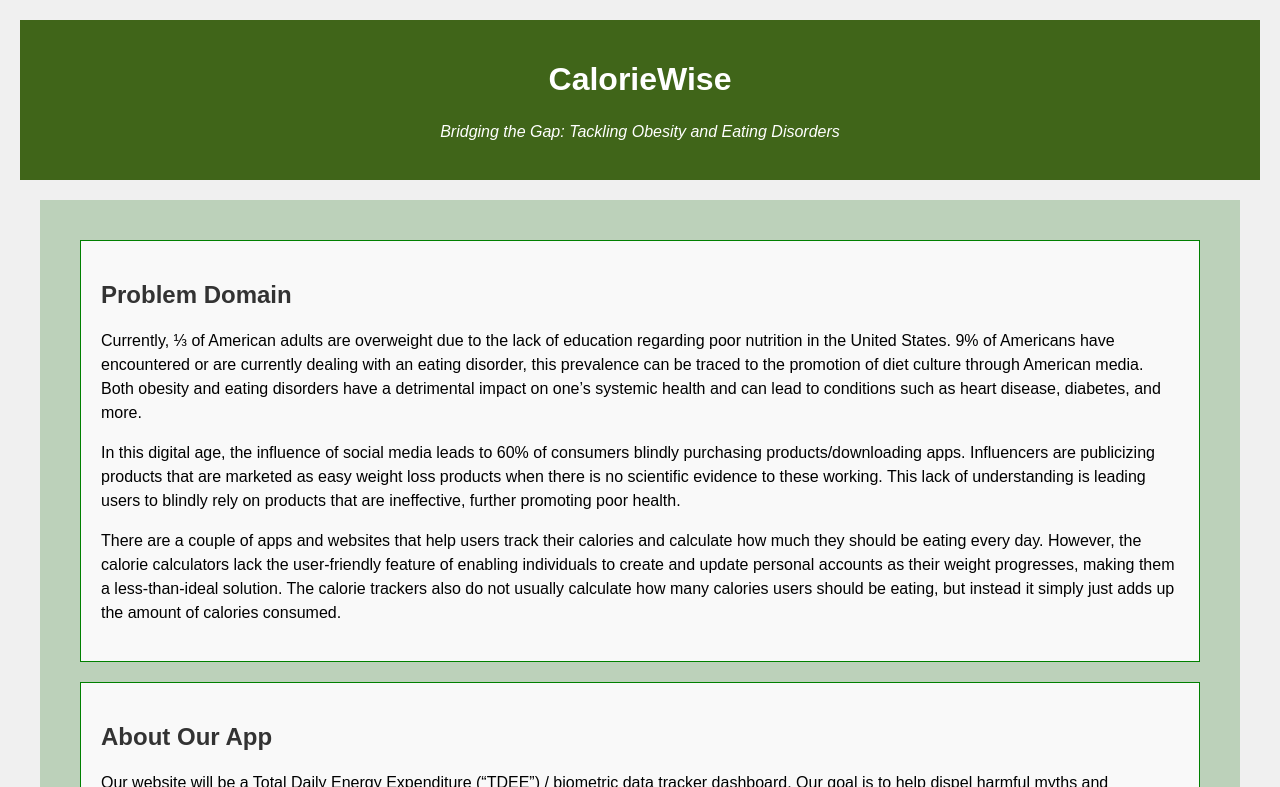
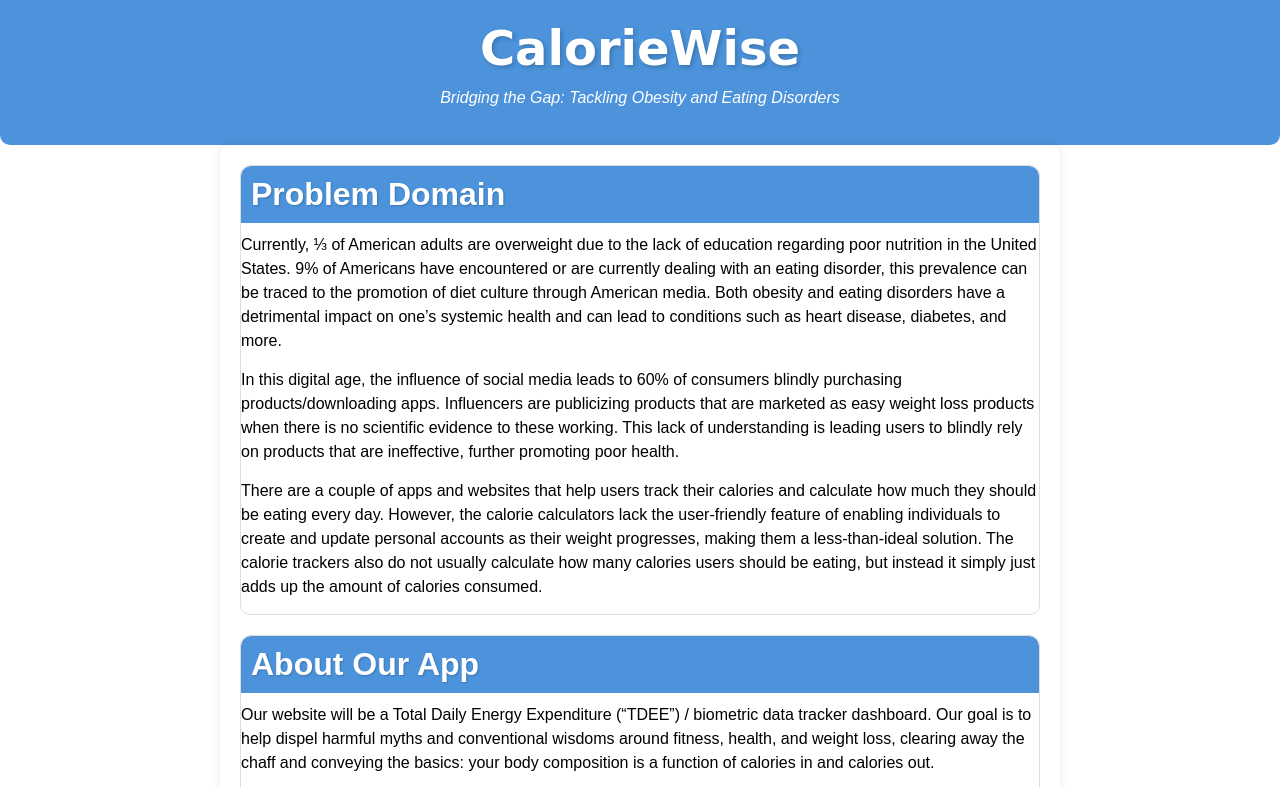
Before and after one commit to tjsander64/INFO340Proj, a plain HTML site: page proposal-website/index.html in a window 1280 px wide. Shown: the top 787 px of the page. Drawn offline with Linux system fonts and the light colour scheme.

Commit message:
some css changes

```diff
--- a/proposal-website/style.css
+++ b/proposal-website/style.css
@@ -1,54 +1,89 @@
-/* Background */
-body {
-    background-color: #f0f0f0;
-    margin: 20px;
-    font-family: Arial, sans-serif;
+
+body, h1, h2, p, ul, li {
+    margin: 0;
+    padding: 0;
 }
 
-/* Header */
+
+body {
+    font-family: Arial, Helvetica, sans-serif;
+    background-color: rgba(255, 255, 255, 0.9);
+}
+
+
 header {
+    background-color: rgba(0, 102, 204, 0.7);
+    color: #fff;
+    padding: 20px;
     text-align: center;
-    background-color: #406519;
-    color:white;
-    padding: 20px;
+    border-bottom-left-radius: 10px;
+    border-bottom-right-radius: 10px;
 }
 
 h1 {
-    font-size: 2em;
+    font-size: 3rem;
+    margin-bottom: 10px;
+    font-family: 'Pacifico', cursive;
+    text-shadow: 2px 2px 4px rgba(0, 0, 0, 0.2);
 }
 
 .app-description {
     font-style: italic;
 }
 
-/* Article Sections */
+
 article {
-    margin: 20px;
+    max-width: 800px;
+    margin: 0 auto;
     padding: 20px;
-    background-color: rgb(188, 209, 186);
+    background-color: rgba(255, 255, 255, 0.95);
+    box-shadow: 0 0 10px rgba(0, 0, 0, 0.1);
+    border-radius: 10px;
+}
+
+section {
+    margin-bottom: 20px;
+    border-radius: 10px;
+    overflow: hidden;
+    border: 1px solid #ddd;
 }
 
 h2 {
+    font-size: 2rem;
+    margin-bottom: 10px;
     color: #333;
-    font-size: 1.5em;
+    background-color: rgba(0, 102, 204, 0.7);
+    padding: 10px;
+    border-top-left-radius: 10px;
+    border-top-right-radius: 10px;
+    text-shadow: 1px 1px 2px rgba(0, 0, 0, 0.2);
 }
 
 p {
     line-height: 1.5;
+    margin-bottom: 15px;
 }
 
-/* Key Features */
-section {
-    margin: 20px;
-    padding: 20px;
-    background-color: #f9f9f9;
-    border: 1px solid green;
+
+section h2 {
+    background-color: rgba(0, 102, 204, 0.7);
+    color: #fff;
 }
 
 ul {
-    margin-left: 20px;
+    list-style-type: none;
 }
 
 li {
     margin-bottom: 10px;
+    background-color: rgba(255, 255, 255, 0.9);
+    padding: 10px;
+    border-radius: 5px;
 }
+
+li:hover {
+    background-color: rgba(0, 102, 204, 0.7);
+    color: #fff;
+    cursor: pointer;
+    transition: background-color 0.3s, color 0.3s;
+}
```
